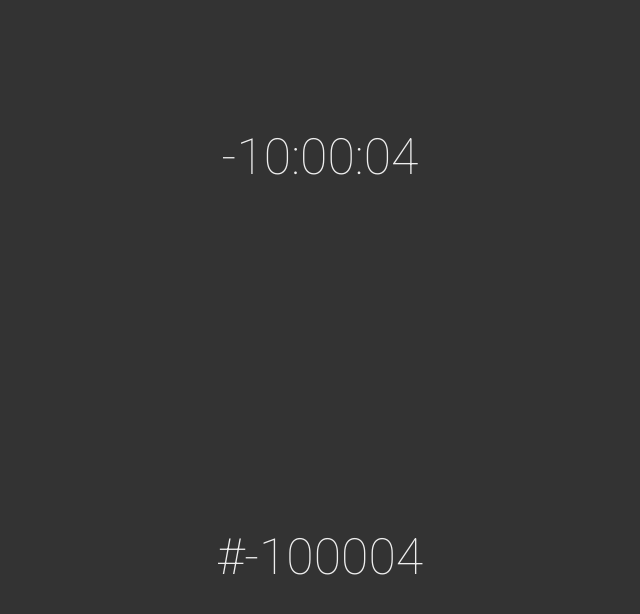
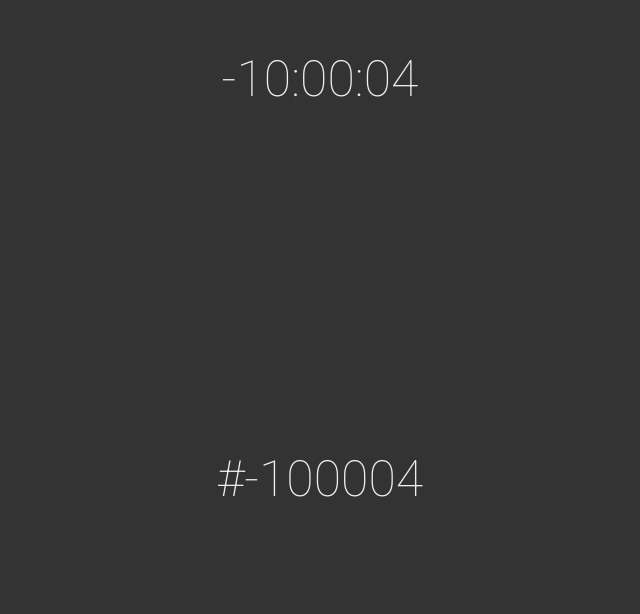
Before and after one commit to mrbrianleo/tiy-assignment-8, a plain HTML site: page index.html in a window 1280 px wide. Shown: the whole page, without its empty margins (320-960 px from the left). Drawn offline with nearby package versions, Linux system fonts and the light colour scheme.

Commit message:
finishing css touches

```diff
--- a/main.css
+++ b/main.css
@@ -22,7 +22,7 @@ body {
 .container h1 {
   font-size: 50px;
   font-weight: normal;
-  margin: 10% auto;
+  margin: 50px auto;
 }
 
 .clockBlock {
```
